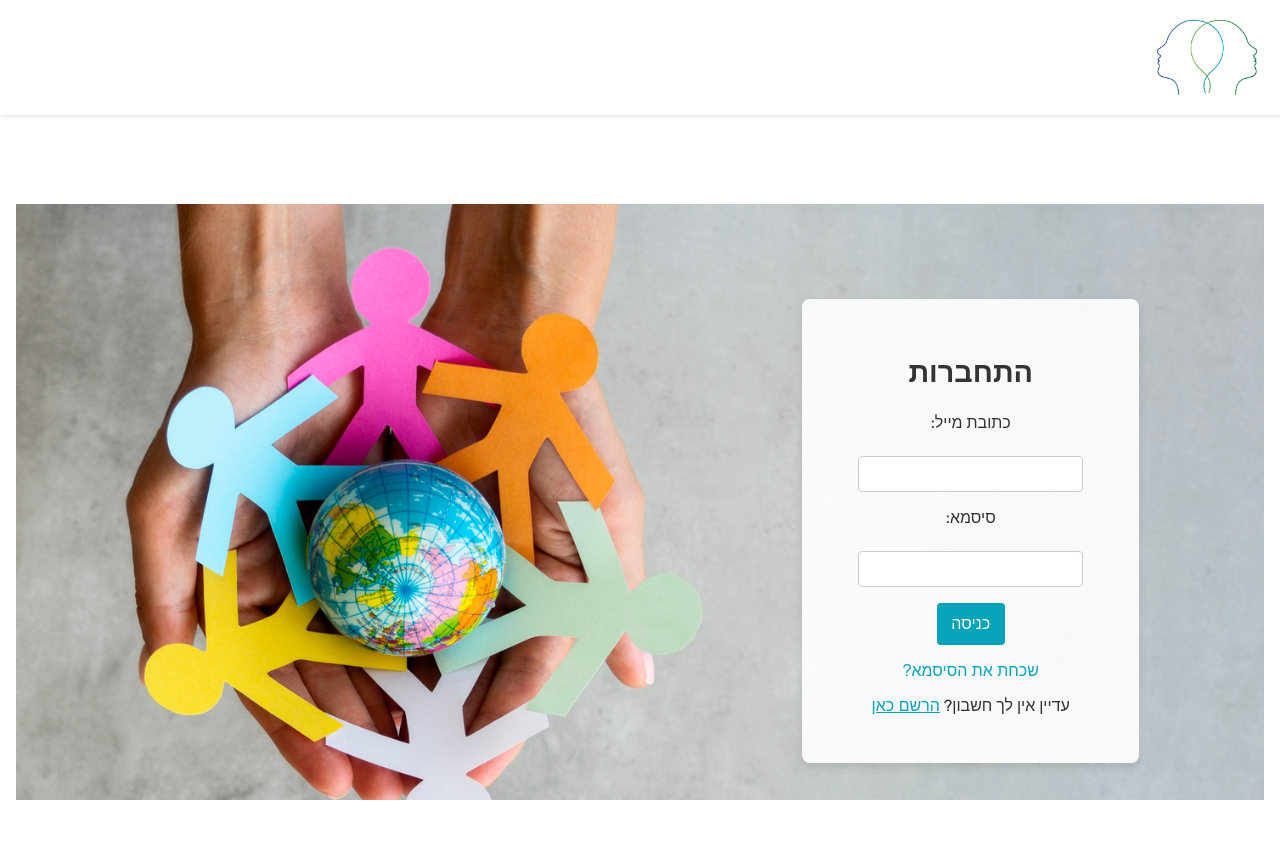
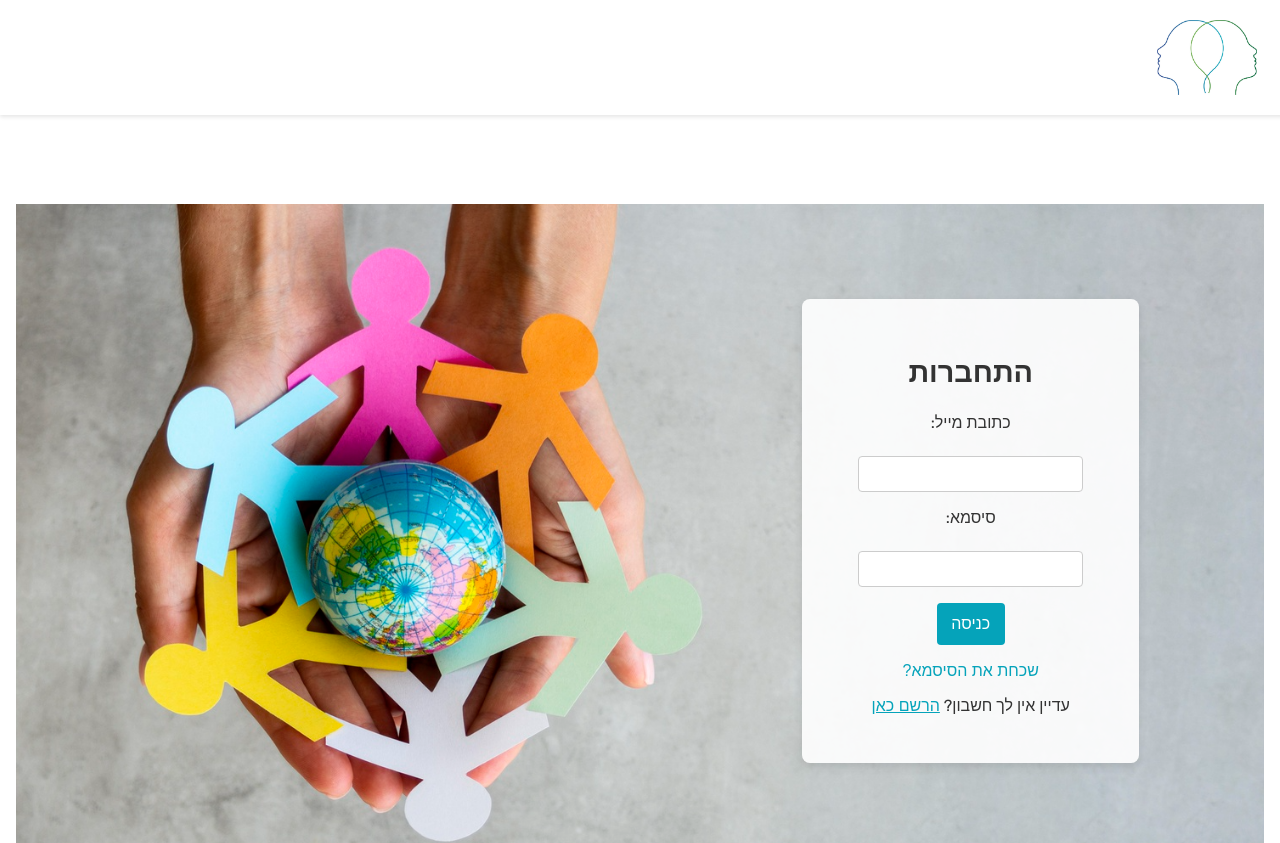
Before and after one commit to TzlilMa/Or-community-association, a React (Create React App) app in the folder my-app/: page /login in a window 1280 px wide. Shown: the top 843 px of the page. Before the commit the page ends 800 px from the top, so only its background shows below. Built offline with nearby package versions, Linux system fonts and the light colour scheme; no server answers.

Commit message:
update homepage css

```diff
--- a/my-app/src/styles/Homepage.css
+++ b/my-app/src/styles/Homepage.css
@@ -1,13 +1,4 @@
 /* Homepage.css */
-body, html, #root, .App {
-  height: 100%;
-  width: 100%;
-  margin: 0;
-  display: flex;
-  flex-direction: column;
-}
-
-/* Style for the homepage container */
 .homepage {
   height: 100%; /* Take up 85% of the height */
   display: flex;
```
